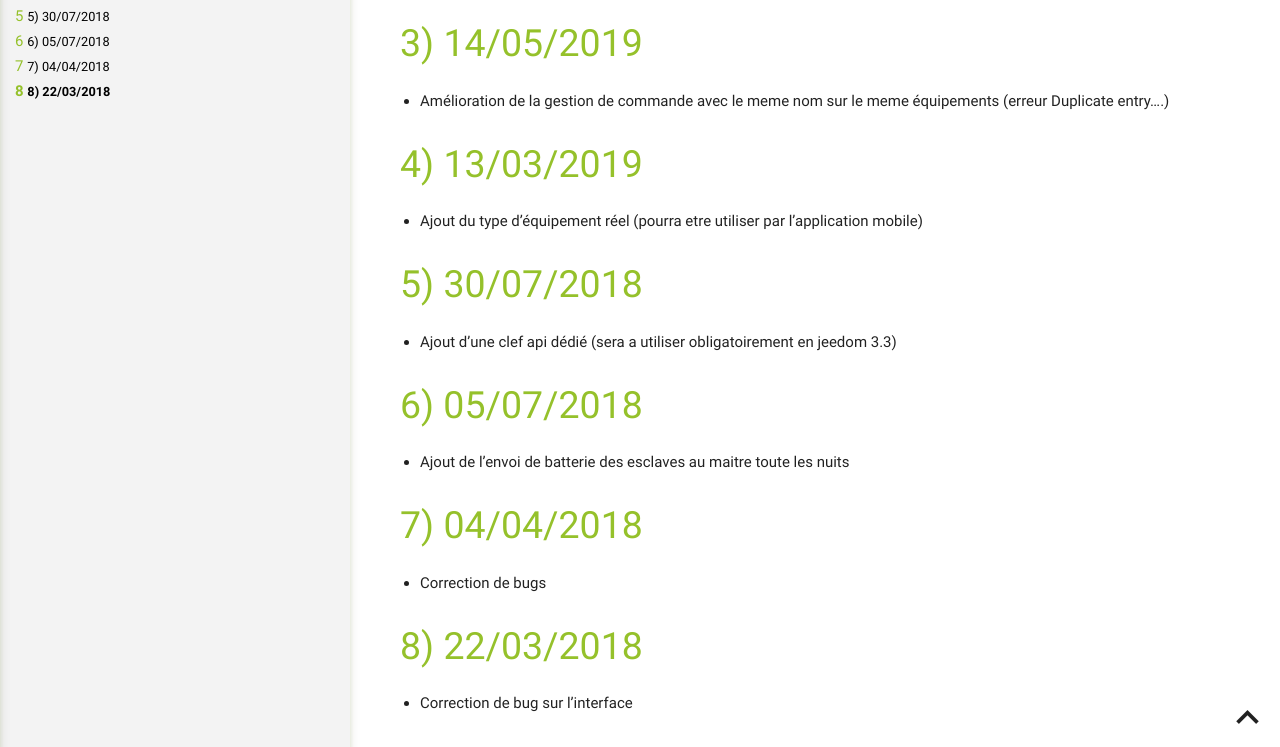
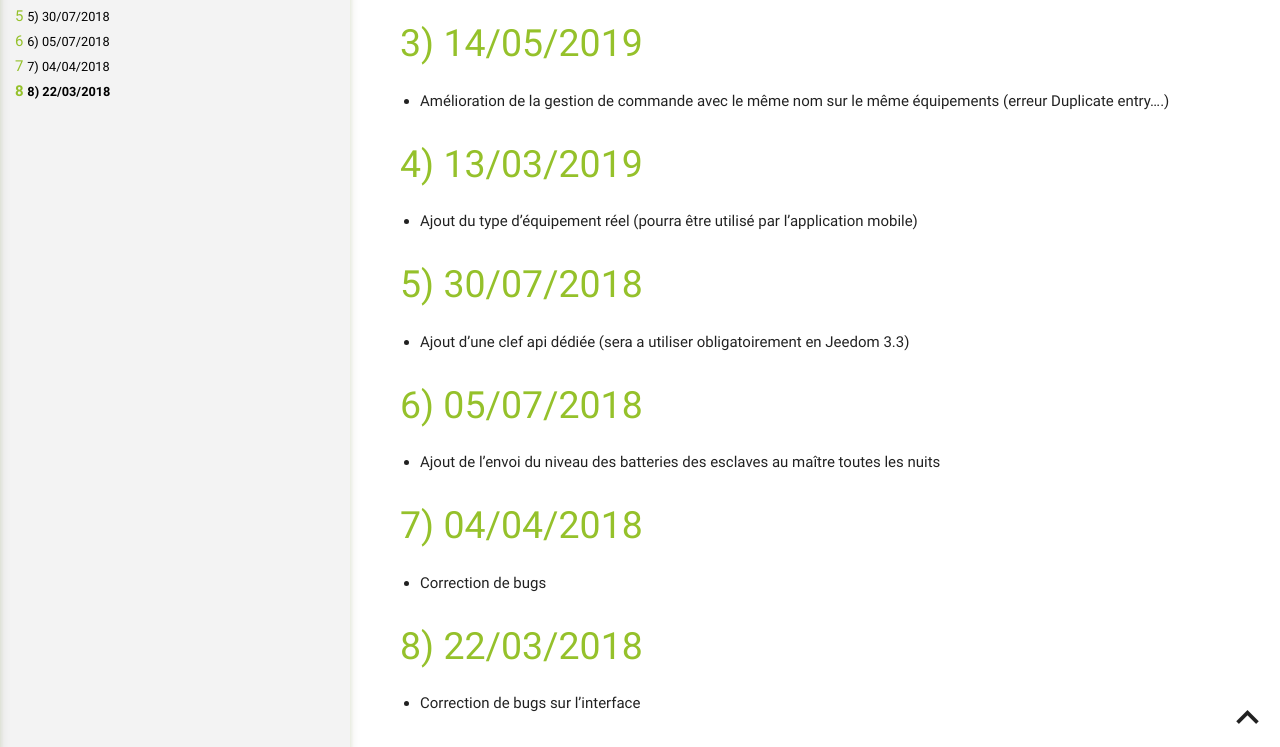
Before and after one commit to jeedom/plugin-jeelink, a Jekyll site: the page built from docs/fr_FR/changelog.md, in a window 1280 px wide and 1063 px high. Shown: the part 313-1060 px from the top of the window. Built offline with Jekyll 4.4.1, drawn with Linux system fonts in a browser that asks for light colours; our own code applies the rules of GitHub Pages for plain Markdown files.

```diff
--- a/docs/fr_FR/changelog.md
+++ b/docs/fr_FR/changelog.md
@@ -8,19 +8,19 @@
 
 # 14/05/2019
 
-- Amélioration de la gestion de commande avec le meme nom sur le meme équipements (erreur Duplicate entry....)
+- Amélioration de la gestion de commande avec le même nom sur le même équipements (erreur Duplicate entry....)
 
 # 13/03/2019
 
-- Ajout du type d'équipement réel (pourra etre utiliser par l'application mobile)
+- Ajout du type d'équipement réel (pourra être utilisé par l'application mobile)
 
 # 30/07/2018
 
-- Ajout d'une clef api dédié (sera a utiliser obligatoirement en jeedom 3.3)
+- Ajout d'une clef api dédiée (sera a utiliser obligatoirement en Jeedom 3.3)
 
 # 05/07/2018
 
-- Ajout de l'envoi de batterie des esclaves au maitre toute les nuits
+- Ajout de l'envoi du niveau des batteries des esclaves au maître toutes les nuits
 
 # 04/04/2018
 
@@ -28,4 +28,4 @@
 
 # 22/03/2018
 
-- Correction de bug sur l'interface
+- Correction de bugs sur l'interface
```
Also changed, not shown: desktop/js/jeelink.js (+3 -5 lines), docs/fr_FR/index.md (+1 -1 lines).
